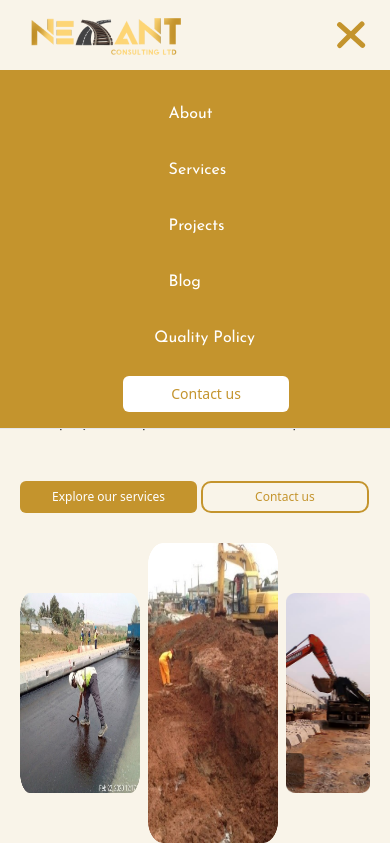
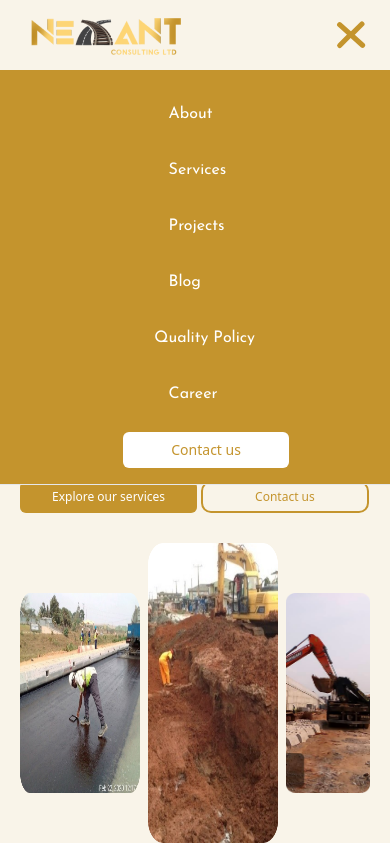
Before and after one commit to ola-torinmo/nexant, a React (Vite) app: page / in a window 390 px wide. Both pictures are taken after a click on the element 356 px from the left and 35 px from the top of the page. Shown: the top 844 px of the page. Built offline with nearby package versions, Linux system fonts and the light colour scheme.

Commit message:
job application page

```diff
--- a/src/component/Navbar.jsx
+++ b/src/component/Navbar.jsx
@@ -40,6 +40,7 @@ const Navbar = ()=>{
                 <li className='p-4 hover:text-[#434344] text-white'><Link to="/project">Projects</Link></li>
                 <li className='p-4  hover:text-[#434344] text-white'><Link to="/blog">Blog</Link></li>
                 <li className='p-4  hover:text-[#434344] text-white ml-[-7%] '><Link to="/qa">Quality Policy</Link></li>
+                <li className="p-4  hover:text-[#434344] text-white"><Link to="/jobpage">Career</Link></li>
                 </ul>
                 <Link to="/contact">
                 <button className="bg-white text-[#C4942D] mt-[10px] ml-[28%] px-12 py-2 rounded-md text-sm">Contact us</button>
```
